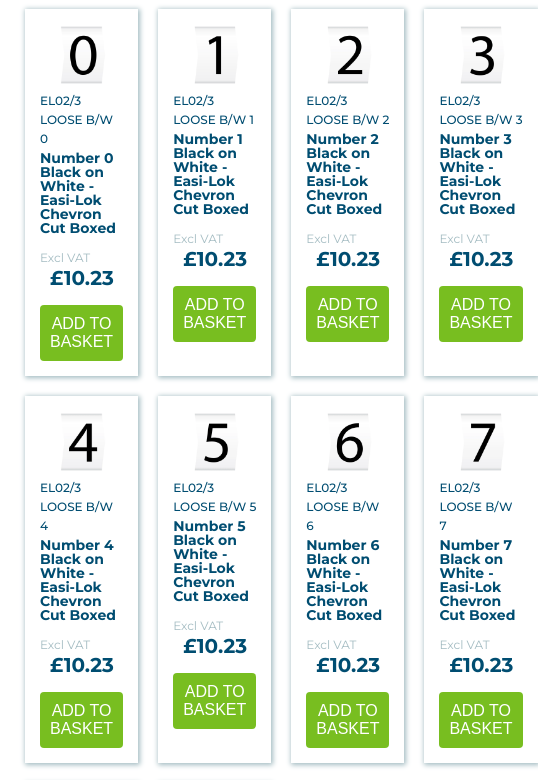
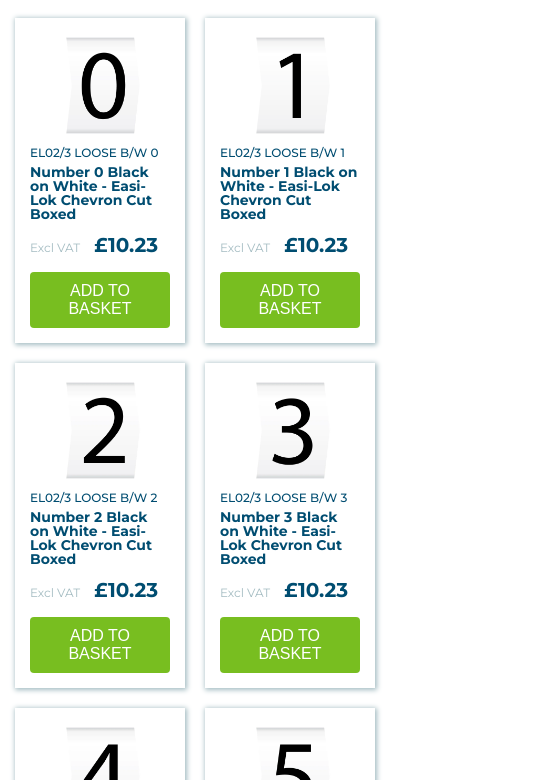
Before and after one commit to wa-shoal/cat-page, a plain HTML site: page index.html in a window 390 px wide. Shown: the part 646-1426 px from the top of the page, 538 px wide, since content can reach past the window. Drawn offline with Linux system fonts and the light colour scheme.

Commit message:
Add files via upload

```diff
--- a/css/styles.css
+++ b/css/styles.css
@@ -330,6 +330,10 @@
 @media (max-width: 660px) {
 .container {
     margin: 0;
+    padding: 0;
+}
+.products-container {
+    grid-template-columns: repeat(2, 1fr);
 }
 .filter-block-options {
     background: none;
@@ -445,7 +449,6 @@
 @media (max-width: 812px) and (orientation: landscape) {
 .container {
     margin: 0;
-	padding: 0 !important;
 }
 .filter-block-options {
     background: none;
@@ -555,12 +558,12 @@
 	display: block;
 }
 }
-@media (min-width: 768px) and (max-width: 1024px) and (orientation: portrait) {
+@media (min-width: 768px) and (max-width: 1180px) and (orientation: portrait) {
 .products-container {
 	grid-template-columns: repeat(2, 1fr);
 }
 }
-@media (min-width: 768px) and (max-width: 1024px) and (orientation: landscape) {
+@media (min-width: 768px) and (max-width: 1180px) and (orientation: landscape) {
 .filter {
     width: 30%;
 }
```
